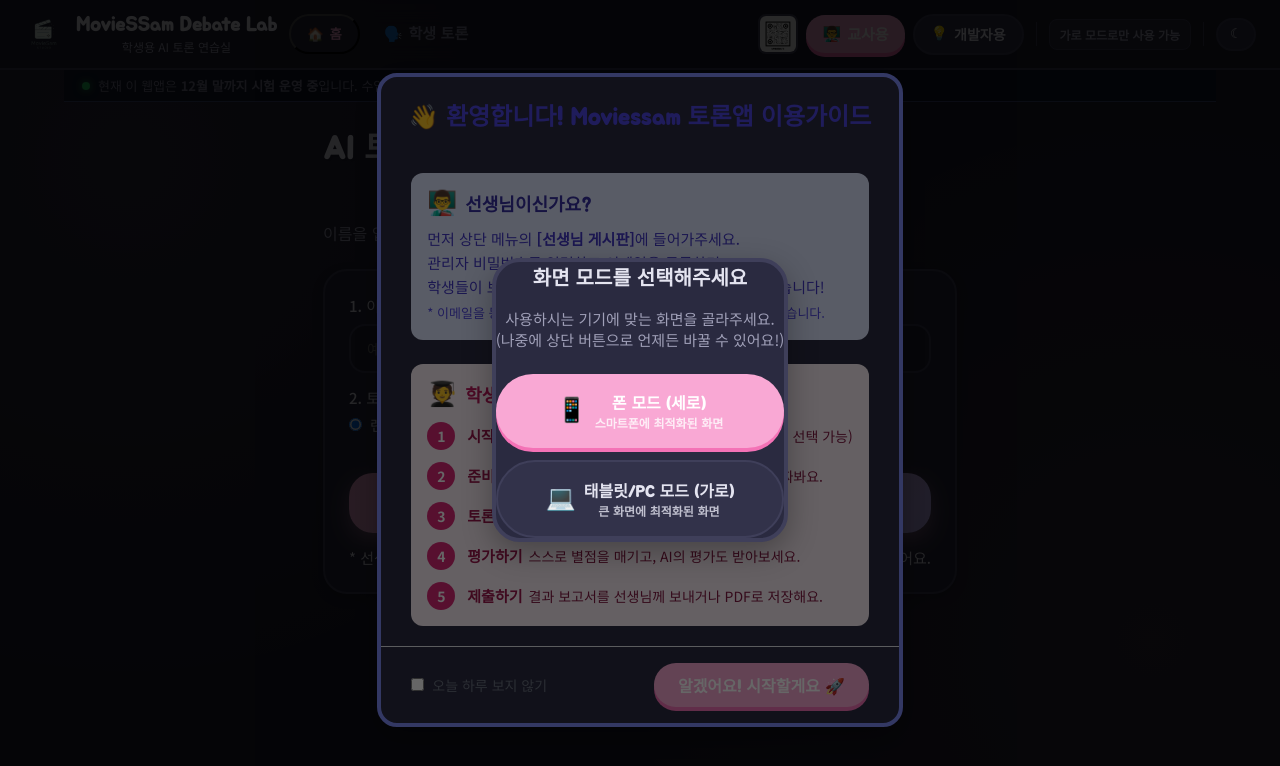
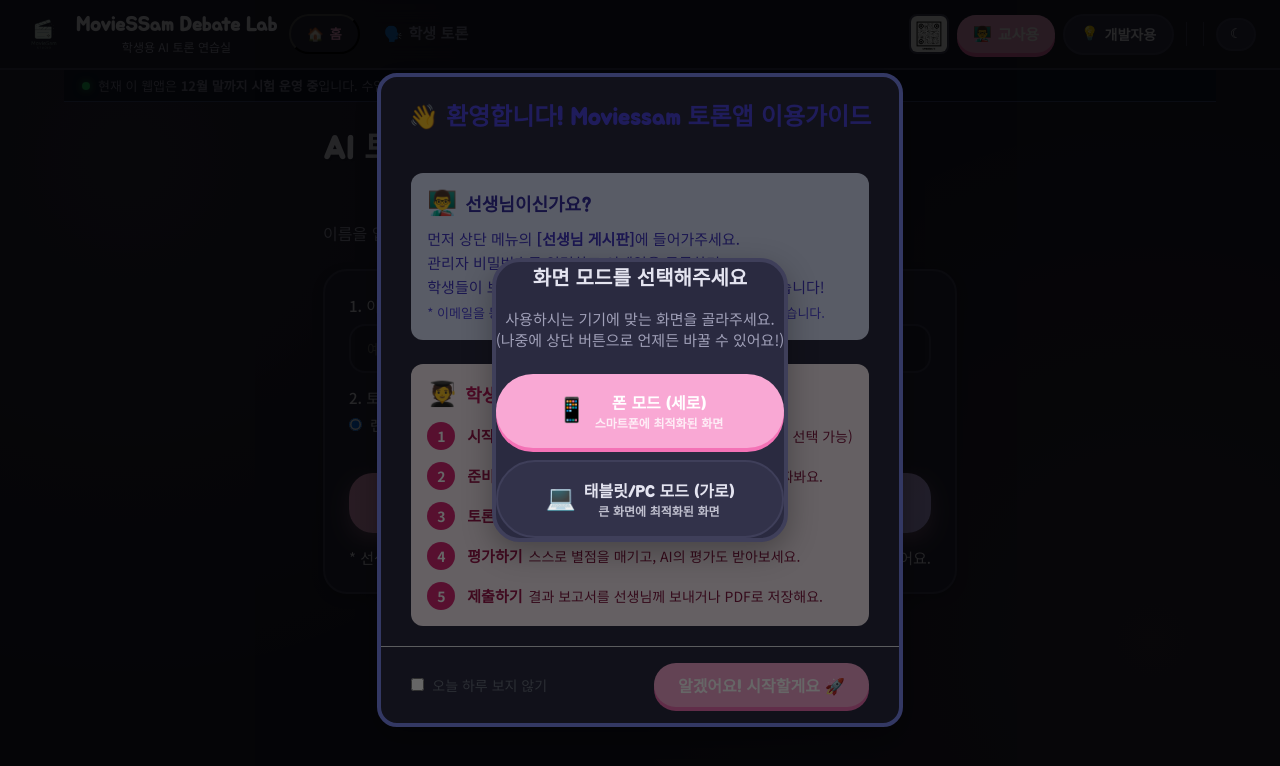
Before and after one commit to yelmovie/mvdebate, a Next.js app: page / in a window 1280 px wide. Shown: the top 766 px of the page. Built offline with nearby package versions, Linux system fonts and the light colour scheme.

Commit message:
Remove landscape warning text from header

```diff
--- a/src/components/layout/AppShell.tsx
+++ b/src/components/layout/AppShell.tsx
@@ -109,19 +109,6 @@
 
           <div className="divider-vertical" style={{ width: "1px", height: "24px", background: "var(--ms-border-subtle)", margin: "0 4px" }}></div>
 
-          {/* 화면 모드 안내 텍스트 */}
-          <div className="landscape-warning" style={{
-            fontSize: "12px",
-            color: "var(--ms-text-muted)",
-            fontWeight: "bold",
-            background: "var(--ms-card)",
-            padding: "6px 10px",
-            borderRadius: "8px",
-            border: "1px solid var(--ms-border-subtle)",
-            whiteSpace: "nowrap"
-          }}>
-            가로 모드로만 사용 가능
-          </div>
 
           <div className="divider-vertical" style={{ width: "1px", height: "24px", background: "var(--ms-border-subtle)", margin: "0 4px" }}></div>
 
```
